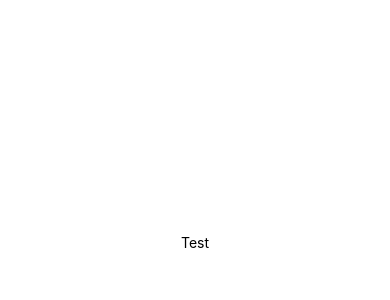
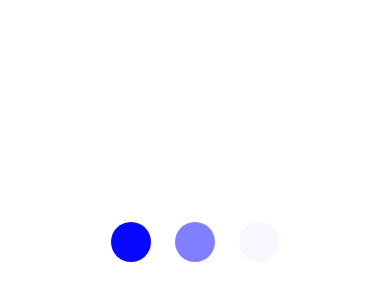
Before and after one commit to Xenus90/react-native-animated, a React Native app: screen / in a window 390 px wide. Shown: the part 180-480 px from the top of the page. Built offline with nearby package versions, Linux system fonts and the light colour scheme.

Commit message:
added Loader

```diff
--- a/src/App.tsx
+++ b/src/App.tsx
@@ -1,10 +1,11 @@
 import React from 'react';
-import { StyleSheet, Text, View } from 'react-native';
+import { StyleSheet, View } from 'react-native';
+import { Loader } from './components/Loader.component';
 
 export const App = () => {
   return (
     <View style={styles.container}>
-      <Text>Test</Text>
+      <Loader />
     </View>
   );
 };
--- /dev/null
+++ b/src/components/Loader.component.tsx
@@ -0,0 +1,44 @@
+import React, { useEffect, useRef } from 'react';
+import { StyleSheet, View, Animated } from 'react-native';
+
+export const Loader = () => {
+  const opacity1 = useRef(new Animated.Value(0)).current;
+  const opacity2 = useRef(new Animated.Value(0)).current;
+  const opacity3 = useRef(new Animated.Value(0)).current;
+
+  useEffect(() => {
+    Animated.loop(
+      Animated.stagger(200, [
+        Animated.timing(opacity1, { useNativeDriver: true, toValue: 1 }),
+        Animated.timing(opacity2, { useNativeDriver: true, toValue: 1 }),
+        Animated.timing(opacity3, { useNativeDriver: true, toValue: 1 }),
+        Animated.timing(opacity1, { useNativeDriver: true, toValue: 0 }),
+        Animated.timing(opacity2, { useNativeDriver: true, toValue: 0 }),
+        Animated.timing(opacity3, { useNativeDriver: true, toValue: 0 }),
+      ])).start();
+  }, [opacity1, opacity2, opacity3]);
+
+  return (
+    <View style={styles.container}>
+      <Animated.View style={[styles.square, { opacity: opacity1 }]} />
+      <Animated.View style={[styles.square, { opacity: opacity2 }]} />
+      <Animated.View style={[styles.square, { opacity: opacity3 }]} />
+    </View>
+  );
+};
+
+const styles = StyleSheet.create({
+  container: {
+    flex: 1,
+    flexDirection: 'row',
+    justifyContent: 'center',
+    alignItems: 'center',
+  },
+  square: {
+    marginHorizontal: 12,
+    width: 40,
+    height: 40,
+    borderRadius: 20,
+    backgroundColor: 'blue',
+  },
+});
```
